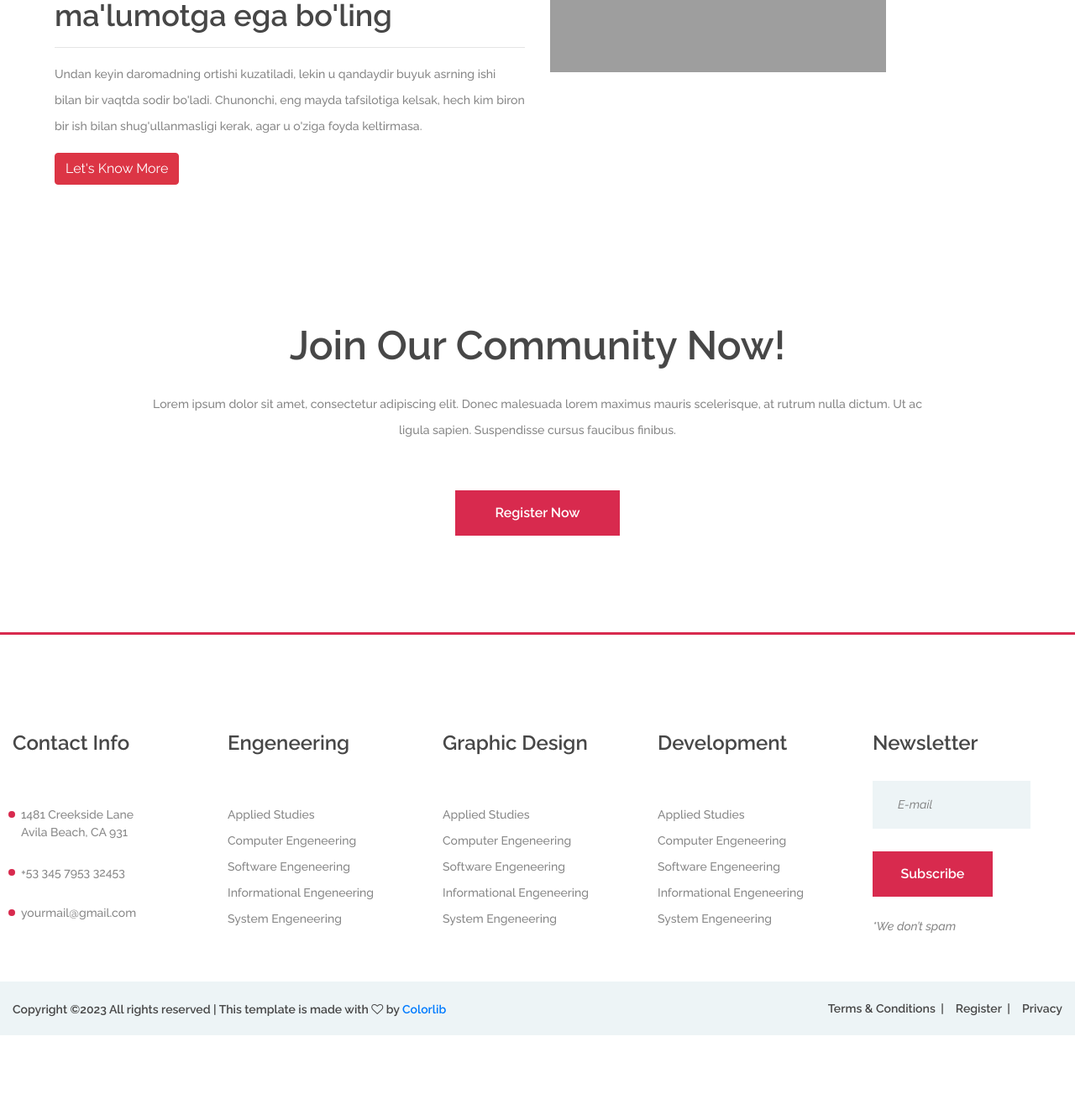
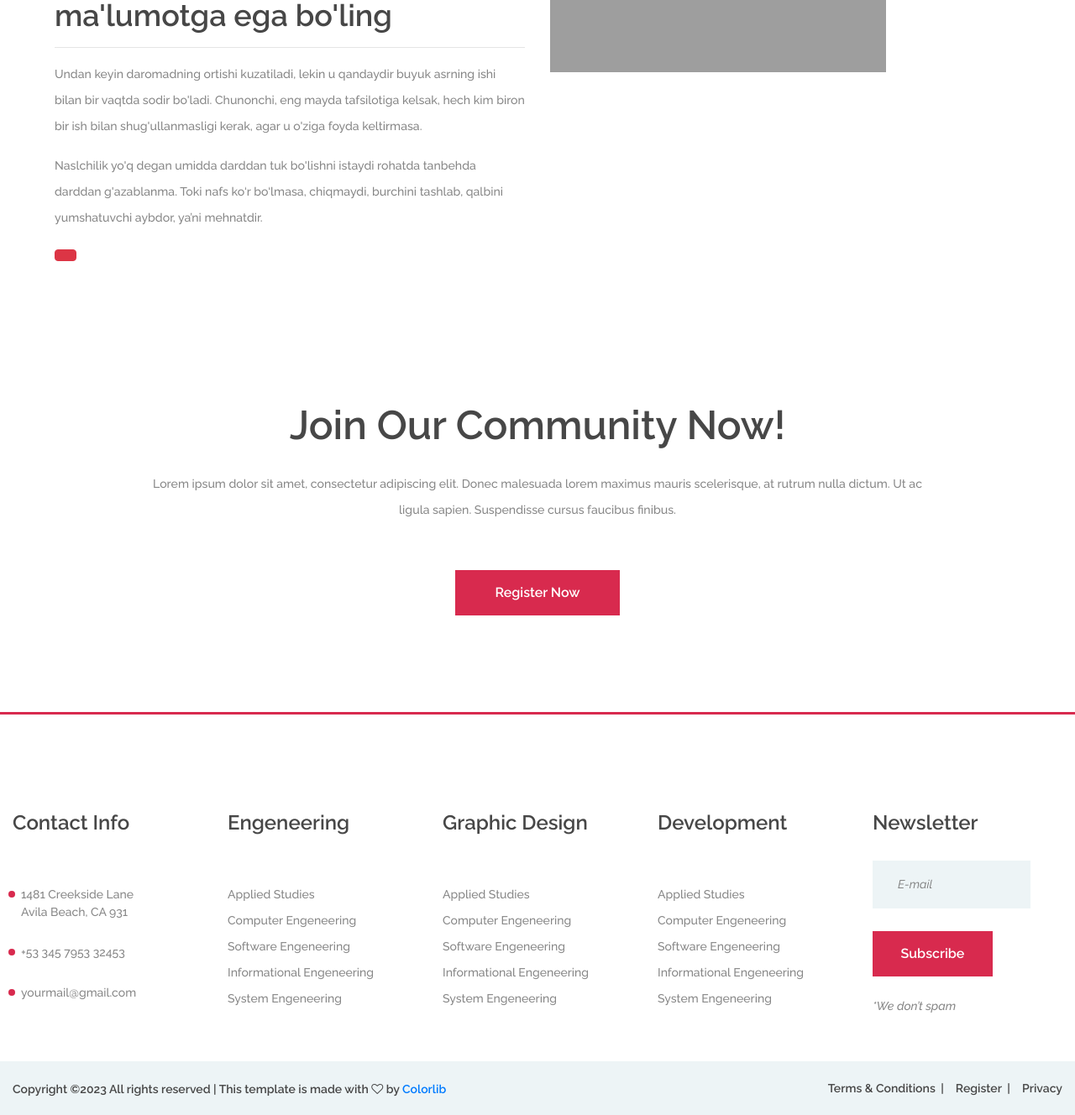
Before and after one commit to Xusanbek0039/Django-Corsera-clone, a Django app: page /about/ in a window 1280 px wide. Shown: the part 753-2081 px from the top of the page at 84% size. Before the commit the page ends 1986 px from the top, so only its background shows below. Run offline with Django 3.2, Linux system fonts and the light colour scheme; parts of the project's set-up code (start-up, migrations or seed data) failed here and were passed over; some libraries are stand-ins or nearby versions; grey boxes are pictures that could not be loaded.

Commit message:
Update about.html

```diff
--- a/templates/about.html
+++ b/templates/about.html
@@ -22,8 +22,8 @@
 		    <h2>Biz haqimizda ko'proq ma'lumotga ega bo'ling</h2>
 		    <hr>
 		    <p>Undan keyin daromadning ortishi kuzatiladi, lekin u qandaydir buyuk asrning ishi bilan bir vaqtda sodir bo'ladi. Chunonchi, eng mayda tafsilotiga kelsak, hech kim biron bir ish bilan shug'ullanmasligi kerak, agar u o'ziga foyda keltirmasa.</p>
-		    <p></p>
-		    <button type="button" class="btn btn-danger">Let's Know More</button>
+		    <p>Naslchilik yo'q degan umidda darddan tuk bo'lishni istaydi rohatda tanbehda darddan g'azablanma. Toki nafs ko‘r bo‘lmasa, chiqmaydi, burchini tashlab, qalbini yumshatuvchi aybdor, ya’ni mehnatdir.</p>
+		    <button type="button" class="btn btn-danger"></button>
 
 		</div>
 		<div class="col-md-6">
```
